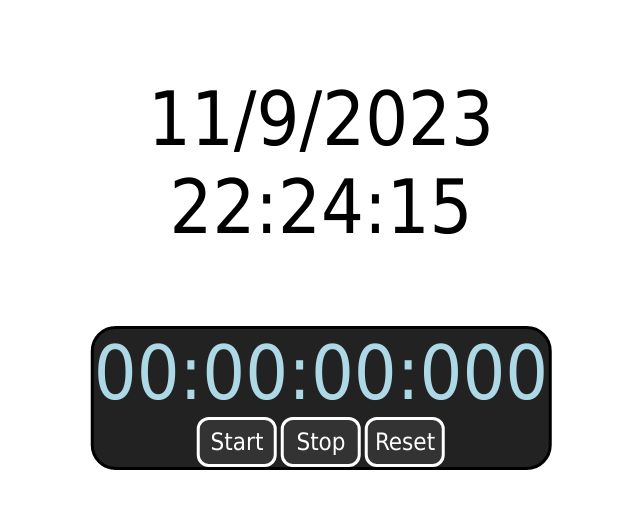
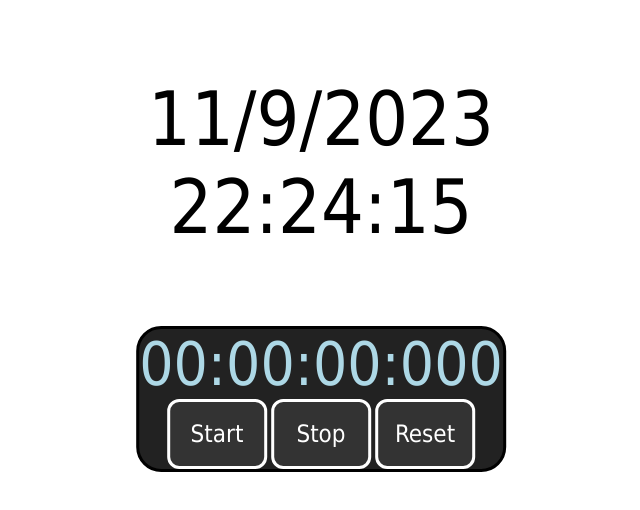
Before and after one commit to samkseg/js-stop-watch, a plain HTML site: page index.html in a window 1280 px wide. Shown: the whole page, without its empty margins (319-959 px from the left). Drawn offline with Linux system fonts and the light colour scheme.

Commit message:
Updated timer style

```diff
--- a/style.css
+++ b/style.css
@@ -1,6 +1,10 @@
 .timerBtn{
-    width: 80px;
-    height: 50px;
+    position: relative;
+    text-align: center;
+    margin-left: auto;
+    margin-right: auto;
+    width: 100px;
+    height: 70px;
     border: 3px solid;
     border-radius: 12px;
     background-color: #333333;
@@ -10,7 +14,7 @@
     font-family: Tahoma, san-serif;
 }
 #timerDisplay {
-    font-size: 75px;
+    font-size: 60px;
     color: lightblue;
     font-family: Tahoma, san-serif;
 }
```
